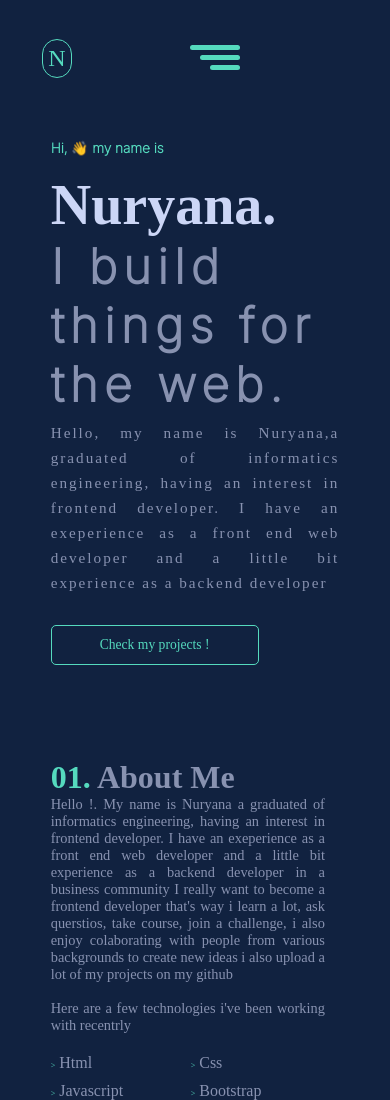
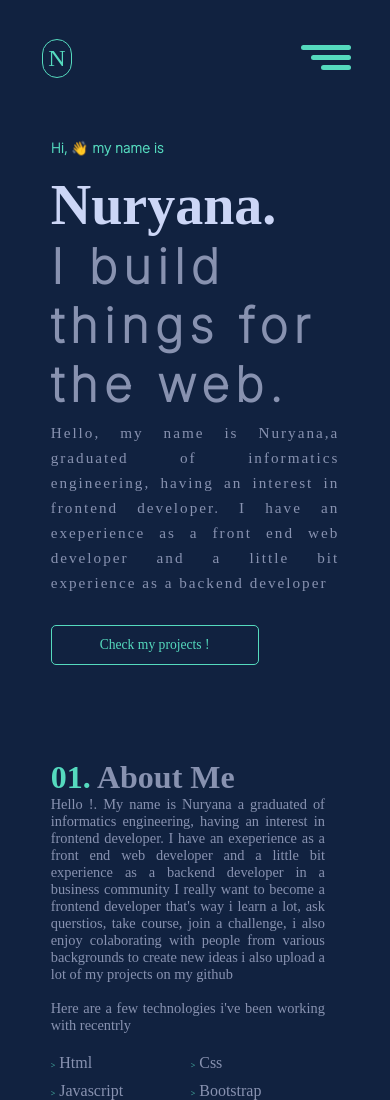
Before and after one commit to NuryanaNn/Portfolio, a plain HTML site: page index.html in a window 390 px wide. Shown: the top 1100 px of the page. Drawn offline with Linux system fonts and the light colour scheme; a web font is replaced by a local one.

Commit message:
Initial Commit

```diff
--- a/style.css
+++ b/style.css
@@ -81,7 +81,7 @@ section{
 	align-items: flex-end;
 	z-index: 1000;
 	position: fixed;
-	right: 50px;
+	right: 10%;
 }
 
 .change.bar1{
@@ -710,7 +710,6 @@ h3{
 	align-items: flex-end;
 	z-index: 1000;
 	position: fixed;
-	right:150px;
 }
 
 
```
